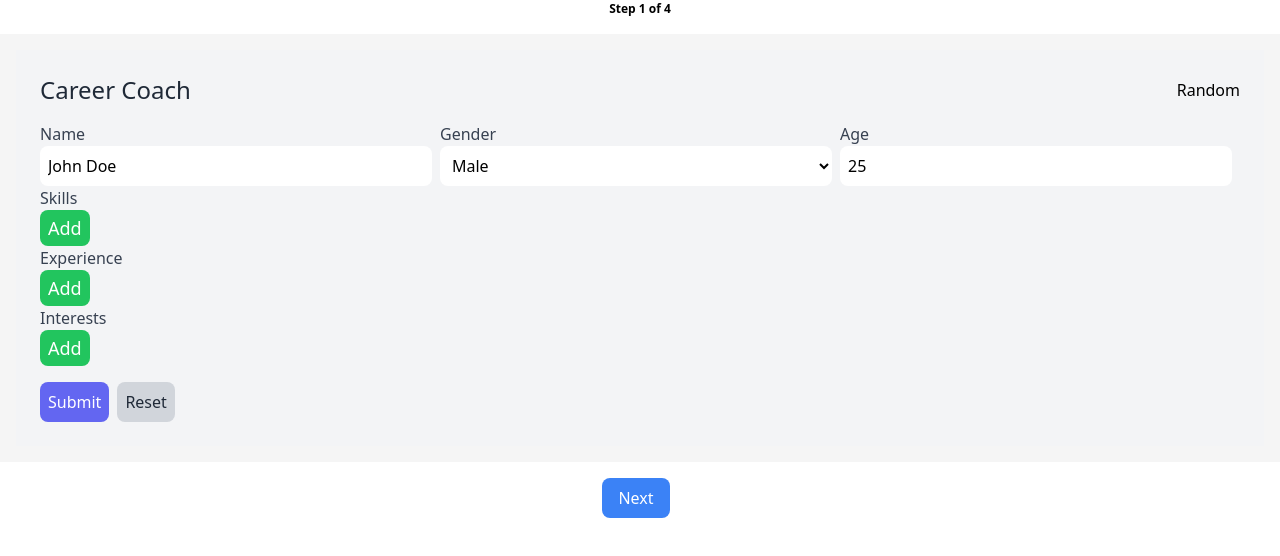
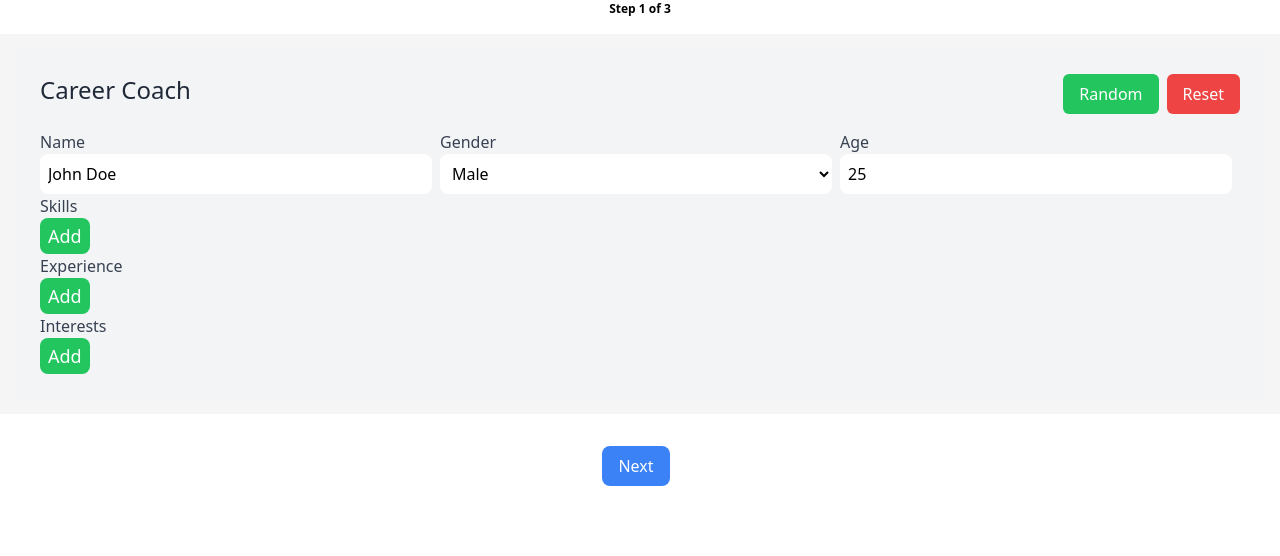
Before and after one commit to mcai/career_coach, a Next.js app: page / in a window 1280 px wide. Shown: the top 556 px of the page. Built offline with nearby package versions, Linux system fonts and the light colour scheme.

Commit message:
Add cover_letter.tsx.

```diff
--- a/components/wizard.tsx
+++ b/components/wizard.tsx
@@ -3,8 +3,10 @@ import React from 'react';
 interface WizardProps {
     steps: {title: string, component: React.ReactNode}[];
     stepIndex: number;
-    setStepIndex: (stepIndex: number) => void;
+    handleNext: () => void;
+    handlePrevious: () => void;
     onComplete: () => void;
+    submitting: boolean;
 }
 
 interface WizardState {
@@ -22,13 +24,13 @@ export class Wizard extends React.Component<WizardProps, WizardState> {
 
     handleNext() {
         this.setState({ isLoading: true });
-        this.props.setStepIndex(this.props.stepIndex + 1);
+        this.props.handleNext();
         this.setState({ isLoading: false });
     }
 
     handlePrevious() {
         this.setState({ isLoading: true });
-        this.props.setStepIndex(this.props.stepIndex - 1);
+        this.props.handlePrevious();
         this.setState({ isLoading: false });
     }
 
@@ -42,9 +44,27 @@ export class Wizard extends React.Component<WizardProps, WizardState> {
                     { this.props.steps[this.props.stepIndex].component }
                 </div>
                 <div className="wizard-navigation-buttons">
-                    {this.props.stepIndex !== 0 && <button onClick={() => this.handlePrevious()}>Previous</button>}
-                    {this.props.stepIndex !== this.props.steps.length - 1 && <button onClick={() => this.handleNext()}>Next</button>}
-                    {this.props.stepIndex === this.props.steps.length - 1 && <button onClick={() => this.props.onComplete()}>Complete</button>}
+                    {this.props.stepIndex !== 0 && <button
+                        className={`custom-form-button ${this.props.submitting ? 'disabled-button' : 'custom-form-button-primary'}`}
+                        disabled={this.props.submitting}
+                        onClick={() => this.handlePrevious()}
+                    >
+                        Previous
+                    </button>}
+                    {this.props.stepIndex !== this.props.steps.length - 1 && <button
+                        className={`custom-form-button ${this.props.submitting ? 'disabled-button' : 'custom-form-button-primary'}`}
+                        disabled={this.props.submitting}
+                        onClick={() => this.handleNext()}
+                    >
+                        Next
+                    </button>}
+                    {this.props.stepIndex === this.props.steps.length - 1 && <button
+                        className={`custom-form-button ${this.props.submitting ? 'disabled-button' : 'custom-form-button-primary'}`}
+                        disabled={this.props.submitting}
+                        onClick={() => this.props.onComplete()}
+                    >
+                        Complete
+                    </button>}
                 </div>
                 {this.state.isLoading && <div className="wizard-loading-indicator">Loading...</div>}
             </div>
--- a/models/resume.tsx
+++ /dev/null
@@ -1,4 +0,0 @@
-export interface CoachResume {
-  name: string;
-  content: string;
-}
--- a/pages/api/cover_letter.ts
+++ b/pages/api/cover_letter.ts
@@ -9,8 +9,8 @@ function generatePrompt(input: {
     profile: CoachProfile,
     job: CoachJob,
 }) {
-    let prompt = `I'll give you a JSON string describing my personal profile and a JSON string describing a job position.`;
-    prompt += `You are required to generate a JSON string of a cover letter that both follows my potential career path and aligns with my profile and the job position (name:string, content:string). Surround keys with a pair of commas.`;
+    let prompt = `I'll give you JSON strings describing my personal profile, a job position and detailed resume.`;
+    prompt += `You are required to generate a JSON string of a cover letter that both follows my potential career path and aligns with my profile, the job position and the detailed resume (name:string, content:string). Surround keys with a pair of commas.`;
     prompt += `input:${JSON.stringify(input)}, output:`;
 
     return prompt;
--- a/pages/api/resume.ts
+++ /dev/null
@@ -1,30 +0,0 @@
-import { NextApiRequest, NextApiResponse } from "next";
-import { CoachProfile } from "../../models/profile";
-import { CoachJob } from "../../models/job";
-import { CoachResume } from "../../models/resume";
-import { openAiRequest } from "../../utils/openai"
-
-// Generate a prompt for OpenAI's GPT-3
-function generatePrompt(input: {
-    profile: CoachProfile,
-    job: CoachJob,
-}) {
-    let prompt = `I'll give you a JSON string describing my personal profile and a JSON string describing a job position.`;
-    prompt += `You are required to generate a JSON string of a resume that both follows my potential career path and aligns with my profile and the job position (name:string, email:string, phone:string, address:string, education:string[], experience:string[], skills:string[], projects:string[], awards:string[], certifications:string[], languages:string[], interests:string[], references:string[]). Surround keys with a pair of commas.`;
-    prompt += `input:${JSON.stringify(input)}, output:`;
-
-    return prompt;
-}
-
-// Parse the result from OpenAI's GPT-3
-function parseResult(result: string | undefined) {
-    const resume: CoachResume = JSON.parse(result || "{}");
-    return {
-        resume: resume,
-    };
-}
-
-// POST /api/resume
-export default async (req: NextApiRequest, res: NextApiResponse) => {
-    return openAiRequest(req, res, generatePrompt, parseResult);
-}
--- /dev/null
+++ b/pages/cover_letter.tsx
@@ -0,0 +1,36 @@
+import Head from "next/head";
+import React from "react";
+import { CoachCoverLetter } from "../models/cover_letter";
+
+// properties for the CoverLetterPage component
+export interface CoverLetterPageProps {
+    coverLetter?: CoachCoverLetter;
+}
+
+// state for the CoverLetterPage component
+export interface CoverLetterPageState {
+}
+
+// the CoverLetterPage component
+export class CoverLetterPage extends React.Component<CoverLetterPageProps, CoverLetterPageState> {
+    constructor(props: CoverLetterPageProps) {
+        super(props);
+
+        this.state = {
+        };
+    }
+
+    // function to render the component
+    render() {
+        return (
+            <div>
+                <Head>
+                    <title>Cover Letter</title>
+                </Head>
+                <h1>Cover Letter</h1>
+                <p>Here is your cover letter:</p>
+                <pre>{this.props.coverLetter?.content ?? ""}</pre>
+            </div>
+        );
+    };
+}
--- a/pages/index.tsx
+++ b/pages/index.tsx
@@ -3,9 +3,10 @@ import React from "react";
 import { Wizard } from "../components/wizard";
 import { CoachJob } from "../models/job";
 import { CoachProfile } from "../models/profile";
-import { CoachResume } from "../models/resume";
-import JobsPage from "./jobs";
-import ProfilePage from "./profile";
+import { CoachCoverLetter } from "../models/cover_letter";
+import { JobsPage } from "./jobs";
+import { ProfilePage } from "./profile";
+import { CoverLetterPage } from "./cover_letter";
 
 // properties for the Index component
 export interface IndexProps {
@@ -16,8 +17,10 @@ export interface IndexState {
   stepIndex: number;
   profile: CoachProfile;
   jobs: CoachJob[];
-  selectedJobIndex: number | undefined;
-  resume: CoachResume | undefined;
+  selectedJobIndex?: number;
+  coverLetter?: CoachCoverLetter;
+  error?: any;
+  submitting: boolean;
 }
 
 // the Index component
@@ -37,7 +40,9 @@ export default class Index extends React.Component<IndexProps, IndexState> {
       },
       jobs: [],
       selectedJobIndex: undefined,
-      resume: undefined,
+      coverLetter: undefined,
+      error: undefined,
+      submitting: false,
     };
   }
 
@@ -50,8 +55,102 @@ export default class Index extends React.Component<IndexProps, IndexState> {
     }
   }
 
-  handleSetStepIndex(stepIndex: number) {
-    this.setState({ stepIndex });
+  async handleProfileSubmit() {
+    if (this.state.submitting) {
+      return;
+    }
+
+    this.setState({
+      error: undefined,
+      submitting: true,
+    });
+
+    const response = await fetch("/api/jobs", {
+      method: "POST",
+      headers: {
+        "Content-Type": "application/json",
+      },
+      body: JSON.stringify({
+        profile: this.state.profile,
+      }),
+    });
+
+    const json = await response.json();
+
+    if (response.status === 200) {
+      console.log("Success:", json);
+
+      // update the result
+      this.setState({ jobs: json.jobs });
+
+      // clear the submitting flag
+      this.setState({ submitting: false });
+
+      // move to the next step
+      this.setState({ stepIndex: this.state.stepIndex + 1 });
+    } else {
+      console.error("Error:", json);
+
+      // update the results
+      this.setState({ error: json.error });
+
+      // clear the submitting flag
+      this.setState({ submitting: false });
+    }
+  }
+
+  async handleJobsSubmit() {
+    if (this.state.submitting) {
+      return;
+    }
+
+    this.setState({
+      error: undefined,
+      submitting: true,
+    });
+
+    const response = await fetch("/api/cover_letter", {
+      method: "POST",
+      headers: {
+        "Content-Type": "application/json",
+      },
+      body: JSON.stringify({
+        profile: this.state.profile,
+        job: this.state.jobs[this.state.selectedJobIndex || 0],
+      }),
+    });
+
+    const json = await response.json();
+
+    if (response.status === 200) {
+        console.log("Success:", json);
+
+        // update the result
+        this.setState({ coverLetter: json.coverLetter });
+    } else {
+        console.error("Error:", json);
+
+        // update the results
+        this.setState({ error: json.error });
+    }
+
+    // clear the submitting flag
+    this.setState({ submitting: false });
+  }
+
+  handleNext() {
+    switch(this.state.stepIndex) {
+      case 0:
+        this.handleProfileSubmit();
+        break;
+      case 1:
+        this.handleJobsSubmit();
+        break;
+    }
+  }
+
+  handlePrevious() {
+    this.setState({ stepIndex: this.state.stepIndex - 1 });
   }
 
   handleSetProfile(profile: CoachProfile) {
@@ -59,16 +158,8 @@ export default class Index extends React.Component<IndexProps, IndexState> {
     sessionStorage.setItem('profile', JSON.stringify(profile));
   }
 
-  handleSetJobs(jobs: CoachJob[]) {
-    this.setState({ jobs });
-  }
-
   handleSetSelectedJobIndex(index: number | undefined) {
     this.setState({ selectedJobIndex: index });
-  }
-
-  handleSetResume(resume: CoachResume) {
-    this.setState({ resume });
   }
 
   // function to render the component
@@ -77,32 +168,23 @@ export default class Index extends React.Component<IndexProps, IndexState> {
       {
         title: 'Step 1 - Profile',
         component: <ProfilePage
-          stepIndex={this.state.stepIndex}
-          setStepIndex={(stepIndex) => this.handleSetStepIndex(stepIndex)}
           profile={this.state.profile}
           setProfile={(profile) => this.handleSetProfile(profile)}
-          setJobs={(jobs) => this.handleSetJobs(jobs)}
         />
       },
       {
-        title: 'Step 2',
+        title: 'Step 2 - Jobs',
         component: <JobsPage
-          stepIndex={this.state.stepIndex}
-          setStepIndex={( stepIndex) => this.handleSetStepIndex(stepIndex)}
-          profile={this.state.profile}
           jobs={this.state.jobs}
           selectedJobIndex={this.state.selectedJobIndex}
           setSelectedJobIndex={(index) => this.handleSetSelectedJobIndex(index)}
-          setResume={(resume) => this.handleSetResume(resume)}
         />
       },
       {
-        title: 'Step 3',
-        component: <h1>Step 3</h1>
-      },
-      {
-        title: 'Step 4',
-        component: <h1>Step 4</h1>
+        title: 'Step 3 - Cover Letter',
+        component: <CoverLetterPage
+          coverLetter={this.state.coverLetter}
+        />
       },
     ];
 
@@ -116,8 +198,12 @@ export default class Index extends React.Component<IndexProps, IndexState> {
           steps={steps}
           onComplete={() => {}}
           stepIndex={this.state.stepIndex}
-          setStepIndex={(stepIndex) => this.handleSetStepIndex(stepIndex)}
+          handleNext={() => this.handleNext()}
+          handlePrevious={() => this.handlePrevious()}
+          submitting={this.state.submitting}
         />
+
+        {this.state.error && <p className="error-message">{`${this.state.error}`}</p>}
       </div>
     );
   }
--- a/pages/jobs.tsx
+++ b/pages/jobs.tsx
@@ -1,34 +1,24 @@
 import Head from "next/head";
 import React from "react";
-import { CoachProfile } from "../models/profile";
 import { CoachJob } from "../models/job";
-import { CoachResume } from "../models/resume";
 
 // properties for the JobsPage component
 export interface JobsPageProps {
-    stepIndex: number;
-    setStepIndex: (stepIndex: number) => void;
-    profile: CoachProfile;
     jobs: CoachJob[];
     selectedJobIndex: number | undefined;
     setSelectedJobIndex: (index: number | undefined) => void;
-    setResume: (resume: CoachResume) => void;
 }
 
 // state for the JobsPage component
 export interface JobsPageState {
-    error?: any;
-    submitting: boolean;
 }
 
 // the JobsPage component
-export default class JobsPage extends React.Component<JobsPageProps, JobsPageState> {
+export class JobsPage extends React.Component<JobsPageProps, JobsPageState> {
   constructor(props: JobsPageProps) {
     super(props);
 
     this.state = {
-      error: undefined,
-      submitting: false,
     };
   }
 
@@ -39,48 +29,6 @@ export default class JobsPage extends React.Component<JobsPageProps, JobsPageSta
   // function to handle changes to the radio fields
   handleJobSelectionIndexChange = (index: number) => {
     this.props.setSelectedJobIndex(index);
-  }
-
-  // function to handle the form submission
-  async handleSubmit(event: any) {
-    event.preventDefault();
-
-    if (this.state.submitting) {
-      return;
-    }
-
-    this.setState({
-      error: undefined,
-      submitting: true,
-    });
-
-    const response = await fetch("/api/resume", {
-      method: "POST",
-      headers: {
-        "Content-Type": "application/json",
-      },
-      body: JSON.stringify({
-        profile: this.props.profile,
-        job: this.props.jobs[this.props.selectedJobIndex || 0],
-      }),
-    });
-
-    const json = await response.json();
-
-    if (response.status === 200) {
-        console.log("Success:", json);
-
-        // update the result
-        this.props.setResume(json.resume);
-    } else {
-        console.error("Error:", json);
-
-        // update the results
-        this.setState({ error: json.error });
-    }
-
-    // clear the submitting flag
-    this.setState({ submitting: false });
   }
 
   // function to render the component
@@ -120,8 +68,6 @@ export default class JobsPage extends React.Component<JobsPageProps, JobsPageSta
             ))}
           </ul>
         </div>
-
-        {this.state.error && <p className="error-message">{`${this.state.error}`}</p>}
       </div>
     );
   }
--- a/pages/profile.tsx
+++ b/pages/profile.tsx
@@ -2,36 +2,24 @@ import Head from "next/head";
 import React from "react";
 import { CoachProfile, exampleProfilesList } from "../models/profile";
 import { ItemList } from "../components/item_list";
-import { CoachJob } from "../models/job";
 
 // properties for the ProfilePage component
 export interface ProfilePageProps {
-    stepIndex: number;
-    setStepIndex: (stepIndex: number) => void;
     profile: CoachProfile;
     setProfile: (profile: CoachProfile) => void;
-    setJobs: (jobs: CoachJob[]) => void;
 }
 
 // state for the ProfilePage component
 export interface ProfilePageState {
-    error?: any;
-    submitting: boolean;
 }
 
 // the ProfilePage component
-export default class ProfilePage extends React.Component<ProfilePageProps, ProfilePageState> {
+export class ProfilePage extends React.Component<ProfilePageProps, ProfilePageState> {
   constructor(props: ProfilePageProps) {
     super(props);
 
     this.state = {
-      error: undefined,
-      submitting: false,
     };
-  }
-
-  // function to be called when the component is mounted
-  componentDidMount() {
   }
 
   // function to handle changes to the profile
@@ -60,53 +48,6 @@ export default class ProfilePage extends React.Component<ProfilePageProps, Profi
     const name = target.name;
 
     this.handleChange(name, value);
-  }
-
-  // function to handle the form submission
-  async handleSubmit(event: any) {
-    event.preventDefault();
-
-    if (this.state.submitting) {
-      return;
-    }
-
-    this.setState({
-      error: undefined,
-      submitting: true,
-    });
-
-    const response = await fetch("/api/jobs", {
-      method: "POST",
-      headers: {
-        "Content-Type": "application/json",
-      },
-      body: JSON.stringify({
-        profile: this.props.profile,
-      }),
-    });
-
-    const json = await response.json();
-
-    if (response.status === 200) {
-      console.log("Success:", json);
-
-      // update the result
-      this.props.setJobs(json.jobs);
-
-      // clear the submitting flag
-      this.setState({ submitting: false });
-
-      // move to the next step
-      this.props.setStepIndex(this.props.stepIndex + 1);
-    } else {
-      console.error("Error:", json);
-
-      // update the results
-      this.setState({ error: json.error });
-
-      // clear the submitting flag
-      this.setState({ submitting: false });
-    }
   }
 
   // function to handle the reset button
@@ -146,10 +87,13 @@ export default class ProfilePage extends React.Component<ProfilePageProps, Profi
 
         <div className="flex justify-between">
           <h3 className="custom-header">Career Coach</h3>
-          <button onClick={() => this.handleRandom()} className="btn">Random</button>
+          <div>
+            <button onClick={() => this.handleRandom()} className="random-button mx-2">Random</button>
+            <button onClick={() => this.handleReset()} className="reset-button">Reset</button>
+          </div>
         </div>
 
-        <form className="mt-4" onSubmit={event => this.handleSubmit(event)}>
+        <div className="mt-4">
           <div className="custom-form-group">
             <div className="custom-form-group-one-third">
               <label className="custom-form-label" htmlFor="name">Name</label>
@@ -207,24 +151,7 @@ export default class ProfilePage extends React.Component<ProfilePageProps, Profi
             items={this.props.profile.interests}
             onChange={interests => this.handleChange("interests", interests)}
           />
-
-          <button
-            type="submit"
-            className={`custom-form-button ${this.state.submitting ? 'disabled-button' : 'custom-form-button-primary'}`}
-            disabled={this.state.submitting}>
-            {this.state.submitting ? `Submitting...` : `Submit`}
-          </button>
-          <button
-            type="reset"
-            className={`custom-form-button ${this.state.submitting ? 'disabled-button' : 'custom-form-button-secondary'} ml-2`}
-            disabled={this.state.submitting}
-            onClick={this.handleReset}
-          >
-            Reset
-          </button>
-        </form>
-
-        {this.state.error && <p className="error-message">{`${this.state.error}`}</p>}
+        </div>
       </div>
     );
   }
--- a/styles/styles.css
+++ b/styles/styles.css
@@ -87,6 +87,14 @@
         @apply bg-gray-300 text-gray-800 rounded-lg hover:bg-gray-400;
     }
 
+    .random-button {
+        @apply bg-green-500 text-white font-medium py-2 px-4 rounded-md;
+    }
+
+    .reset-button {
+    @apply bg-red-500 text-white font-medium py-2 px-4 rounded-md;
+    }
+
     .disabled-button {
         background-color: gray;
         cursor: not-allowed;
@@ -98,7 +106,7 @@
     }
 
     .item-list-item {
-        @apply flex items-center justify-between p-2 border-b-2 border-gray-200;
+        @apply flex items-center justify-between p-2;
     }
 
     .item-list-input {
```
